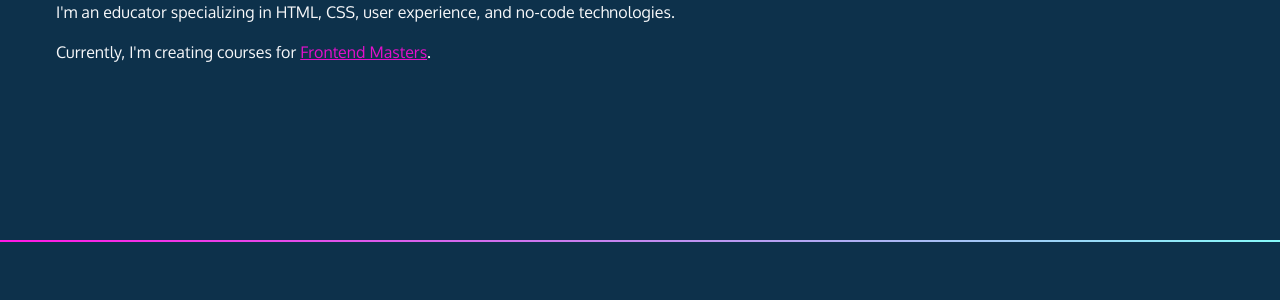
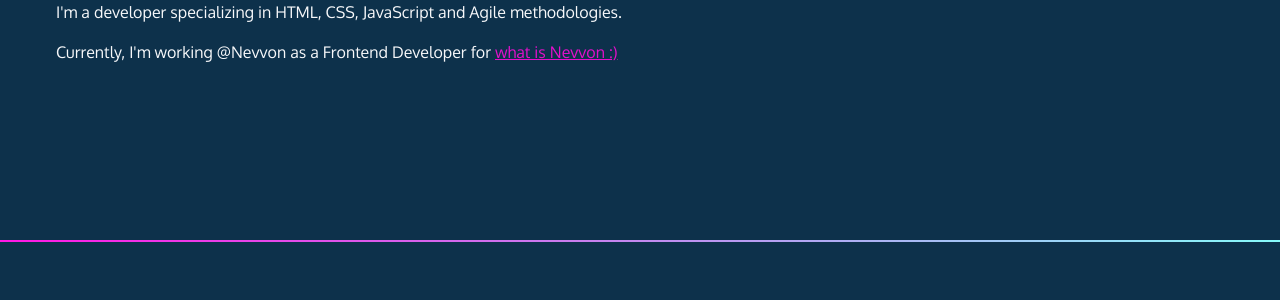
Before and after one commit to AliCemilcan/alicemilcan.github.io, a plain HTML site: page index.html in a window 1280 px wide. Shown: the part 359-659 px from the top of the page. Drawn offline with Linux system fonts and the light colour scheme; a web font is replaced by a local one.

Commit message:
more fixed on portfolio

```diff
--- a/index.html
+++ b/index.html
@@ -50,9 +50,9 @@
 	<section id="intro">
 		<p class="name">Hi, my name is <span>Ali Cemilcan.</span></p>
 		<h2>I work with web apps.</h2>
-		<p>I'm an educator specializing in HTML, CSS, user experience, and no-code technologies.</p>
-		<p>Currently, I'm creating courses for <a href="https://frontendmasters.com/teachers/jen-kramer/"
-				target="_blank">Frontend Masters</a>.</p>
+		<p>I'm a developer specializing in HTML, CSS, JavaScript and Agile methodologies.</p>
+		<p>Currently, I'm working @Nevvon as a Frontend Developer for <a href="https://www.nevvon.com/" target="_blank">what is
+				Nevvon :)</a></p>
 	</section>
 	<!-- instructions in JavaScript block -->
 	<div class="gradient"></div>
```
Also changed, not shown: 1 other file.
